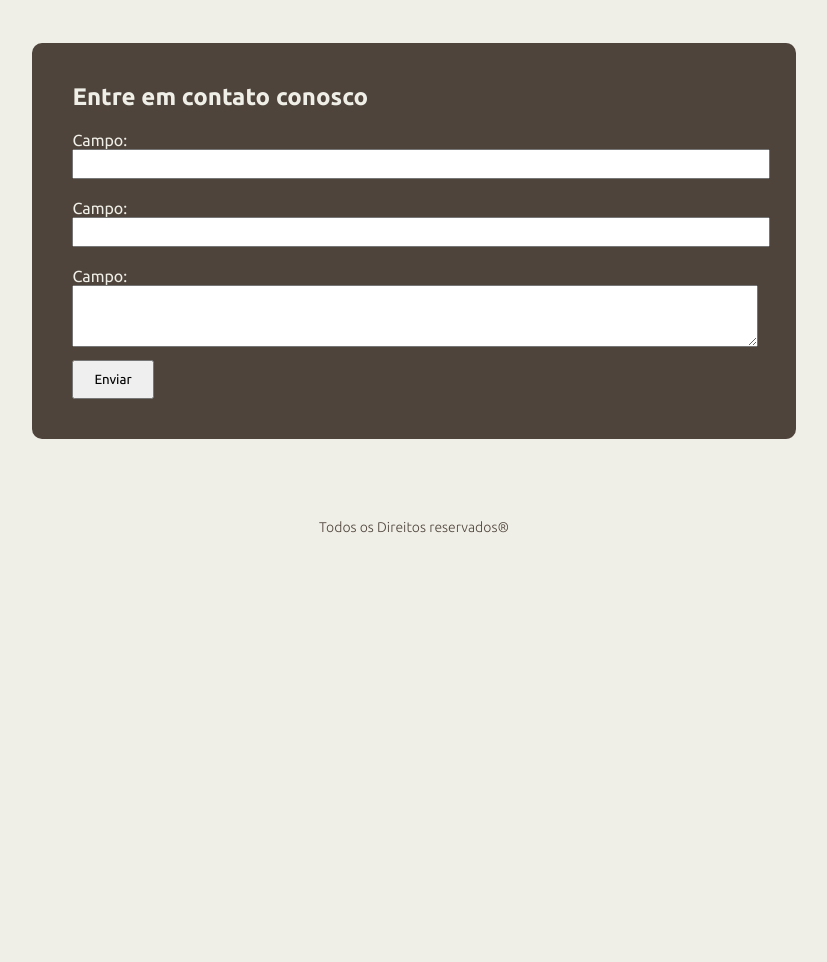
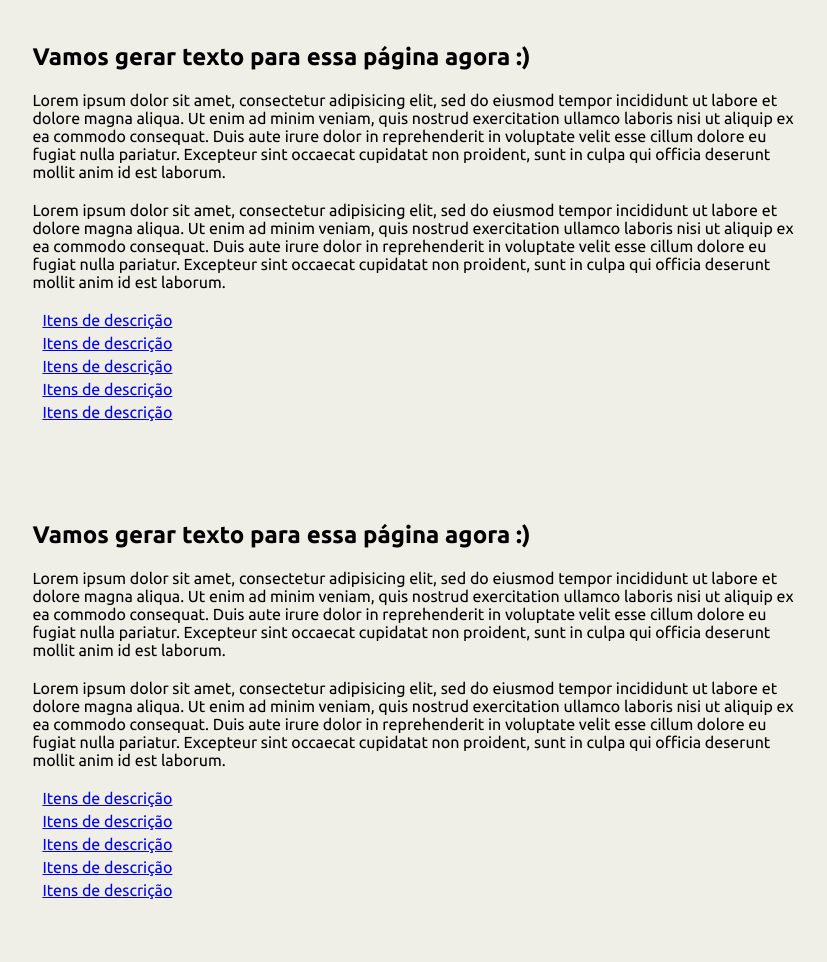
Before and after one commit to davidribeiro05/CLI_GITWORKFLOW, a plain HTML site: page index.html in a window 1280 px wide. Shown: the part 870-1832 px from the top of the page, without its empty margins (226-1053 px from the left). Before the commit the page ends 1445 px from the top, so only its background shows below. Drawn offline with Linux system fonts and the light colour scheme.

Commit message:
Alteração de conteúdo OK [conteudo]

```diff
--- a/index.html
+++ b/index.html
@@ -52,6 +52,62 @@
 
 		</article>
 
+				<article class="article_single">
+			<header>
+				<h2>Vamos gerar texto para essa página agora :)</h2>
+			</header>
+			<p>Lorem ipsum dolor sit amet, consectetur adipisicing elit, sed do eiusmod
+			tempor incididunt ut labore et dolore magna aliqua. Ut enim ad minim veniam,
+			quis nostrud exercitation ullamco laboris nisi ut aliquip ex ea commodo
+			consequat. Duis aute irure dolor in reprehenderit in voluptate velit esse
+			cillum dolore eu fugiat nulla pariatur. Excepteur sint occaecat cupidatat non
+			proident, sunt in culpa qui officia deserunt mollit anim id est laborum.</p>
+
+			<p>Lorem ipsum dolor sit amet, consectetur adipisicing elit, sed do eiusmod
+			tempor incididunt ut labore et dolore magna aliqua. Ut enim ad minim veniam,
+			quis nostrud exercitation ullamco laboris nisi ut aliquip ex ea commodo
+			consequat. Duis aute irure dolor in reprehenderit in voluptate velit esse
+			cillum dolore eu fugiat nulla pariatur. Excepteur sint occaecat cupidatat non
+			proident, sunt in culpa qui officia deserunt mollit anim id est laborum.</p>
+
+			<ul>
+				<li><a href="index.html" class="title">Itens de descrição</a></li>
+				<li><a href="#" class="title">Itens de descrição</a></li>
+				<li><a href="#" class="title">Itens de descrição</a></li>
+				<li><a href="#" class="title">Itens de descrição</a></li>
+				<li><a href="#" class="title">Itens de descrição</a></li>
+			</ul>
+
+		</article>
+
+				<article class="article_single">
+			<header>
+				<h2>Vamos gerar texto para essa página agora :)</h2>
+			</header>
+			<p>Lorem ipsum dolor sit amet, consectetur adipisicing elit, sed do eiusmod
+			tempor incididunt ut labore et dolore magna aliqua. Ut enim ad minim veniam,
+			quis nostrud exercitation ullamco laboris nisi ut aliquip ex ea commodo
+			consequat. Duis aute irure dolor in reprehenderit in voluptate velit esse
+			cillum dolore eu fugiat nulla pariatur. Excepteur sint occaecat cupidatat non
+			proident, sunt in culpa qui officia deserunt mollit anim id est laborum.</p>
+
+			<p>Lorem ipsum dolor sit amet, consectetur adipisicing elit, sed do eiusmod
+			tempor incididunt ut labore et dolore magna aliqua. Ut enim ad minim veniam,
+			quis nostrud exercitation ullamco laboris nisi ut aliquip ex ea commodo
+			consequat. Duis aute irure dolor in reprehenderit in voluptate velit esse
+			cillum dolore eu fugiat nulla pariatur. Excepteur sint occaecat cupidatat non
+			proident, sunt in culpa qui officia deserunt mollit anim id est laborum.</p>
+
+			<ul>
+				<li><a href="index.html" class="title">Itens de descrição</a></li>
+				<li><a href="#" class="title">Itens de descrição</a></li>
+				<li><a href="#" class="title">Itens de descrição</a></li>
+				<li><a href="#" class="title">Itens de descrição</a></li>
+				<li><a href="#" class="title">Itens de descrição</a></li>
+			</ul>
+
+		</article>
+
 		<article class="form_contact">
 			<header>
 				<h2>Entre em contato conosco</h2>
```
